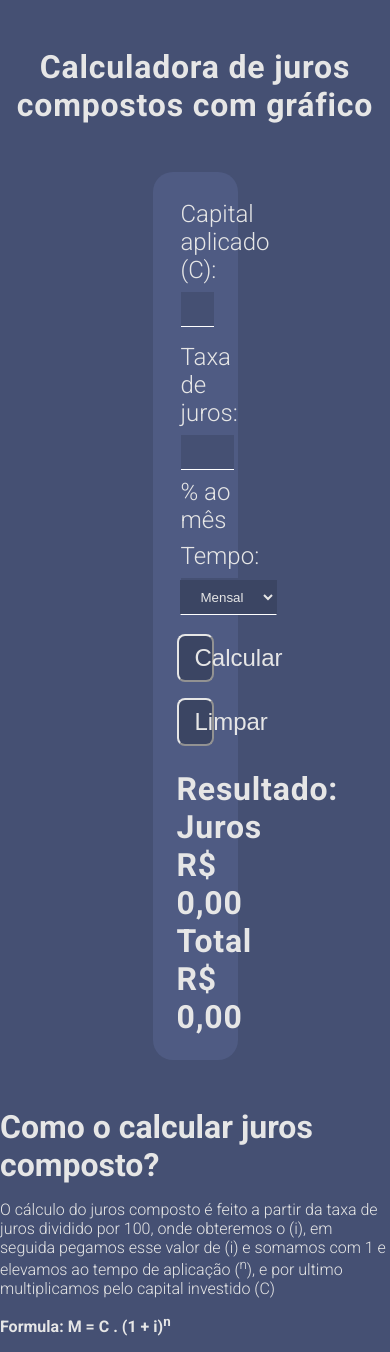
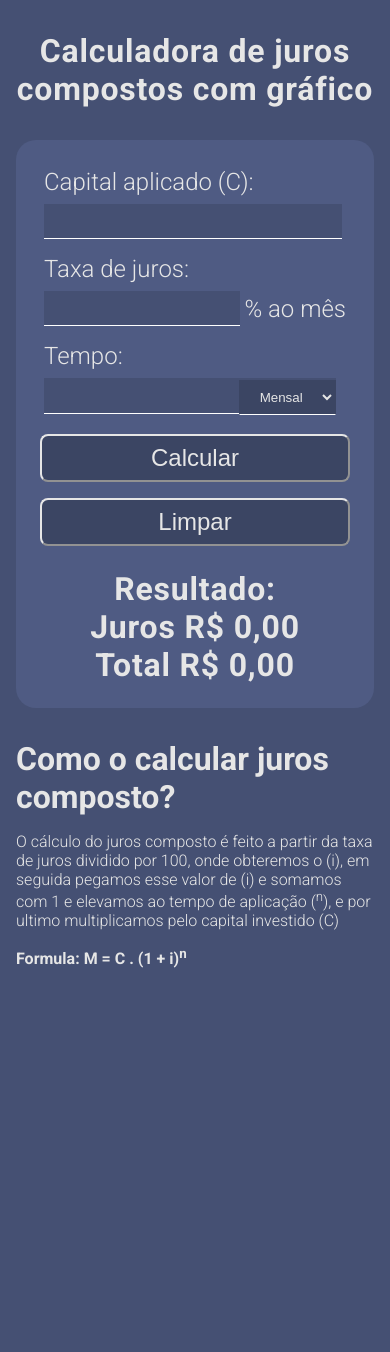
Before and after one commit to ajraduenz/graphics-inflation, a React (Vite) app: page / in a window 390 px wide. After the commit the page ends 984 px from the top, so only its background shows below. Built offline with nearby package versions, Linux system fonts and the light colour scheme.

Commit message:
Adiciona responsividade mobile

```diff
--- a/src/Components/Calculadora/calculadora.scss
+++ b/src/Components/Calculadora/calculadora.scss
@@ -1,13 +1,19 @@
 @import "../../_global";
 .calculadora {
   @include container;
-  width: fit-content;
   display: flex;
   flex-direction: row;
   flex-wrap: wrap;
   max-width: 350px;
   width: calc(30% - 2rem);
   box-sizing: border-box;
+  @media screen and (max-width: $lg) {
+    width: 75%;
+    max-width: unset;
+  }
+  @media screen and (max-width: $sm) {
+    width: 100%;
+  }
 }
 .input {
   @include text;
--- a/src/Components/ChartTax/chart.scss
+++ b/src/Components/ChartTax/chart.scss
@@ -6,4 +6,12 @@
   display: flex;
   justify-content: center;
   align-items: center;
+  @media screen and (max-width: $lg) {
+    width: 75%;
+    @include section-spacing;
+  }
+  @media screen and (max-width: $sm) {
+    width: 100%;
+    padding: 0.10rem;
+  }
 }
--- a/src/Components/Text/text.scss
+++ b/src/Components/Text/text.scss
@@ -1,7 +1,7 @@
 @import "../../_global";
 .text-content {
   font-family: "Roboto", sans-serif;
-  max-width: 1024px;
+  max-width: 800px;
   margin: 0 auto;
   @include section-spacing;
   strong {
--- a/src/_global.scss
+++ b/src/_global.scss
@@ -3,6 +3,9 @@ $backgroundColor-1: #455073;
 $text-color-1: #e6e6e6;
 $secondary-1: #c0904d;
 $secondary-2: #6077c0;
+$lg: 1024px;
+$md: 768px;
+$sm: 520px;
 
 @mixin text {
   font-family: "Roboto", sans-serif;
@@ -14,11 +17,7 @@ $secondary-2: #6077c0;
   font-weight: 700;
   letter-spacing: 0.05rem;
 }
-@mixin title {
-  font-family: "Roboto", sans-serif;
-  font-weight: 700;
-  letter-spacing: 0.05rem;
-}
+
 @mixin container {
   padding: 1.5rem;
   border-radius: 20px;
@@ -26,13 +25,15 @@ $secondary-2: #6077c0;
 }
 @mixin section-spacing {
   margin-top: 3rem;
+  @media screen and (max-width: $lg) {
+    margin-top: 2rem;
+  }
 }
 @mixin buttons {
   background: darken($backgroundColor-1, 5%);
   cursor: pointer;
   color: $text-color-1;
   padding: 0.5rem 1rem;
-
   &:focus-visible {
     outline: none !important;
     border-color: red;
@@ -43,6 +44,9 @@ body {
   margin: 0;
   padding: 0;
   color: $text-color-1;
+  @media screen and (max-width: $lg) {
+    padding: 0 1rem;
+  }
 }
 
 .chart-container {
@@ -53,12 +57,18 @@ body {
   justify-content: center;
   flex-wrap: wrap;
   column-gap: 1rem;
+  @media screen and (max-width: $lg) {
+    flex-direction: column;
+    align-items: center;
+  }
 }
 
 h1 {
   @include title;
   margin: 0 auto;
-  margin: 3rem auto 0 auto;
+  margin-left: auto;
+  margin-right: auto;
   width: 100%;
   text-align: center;
+  @include section-spacing;
 }
```
